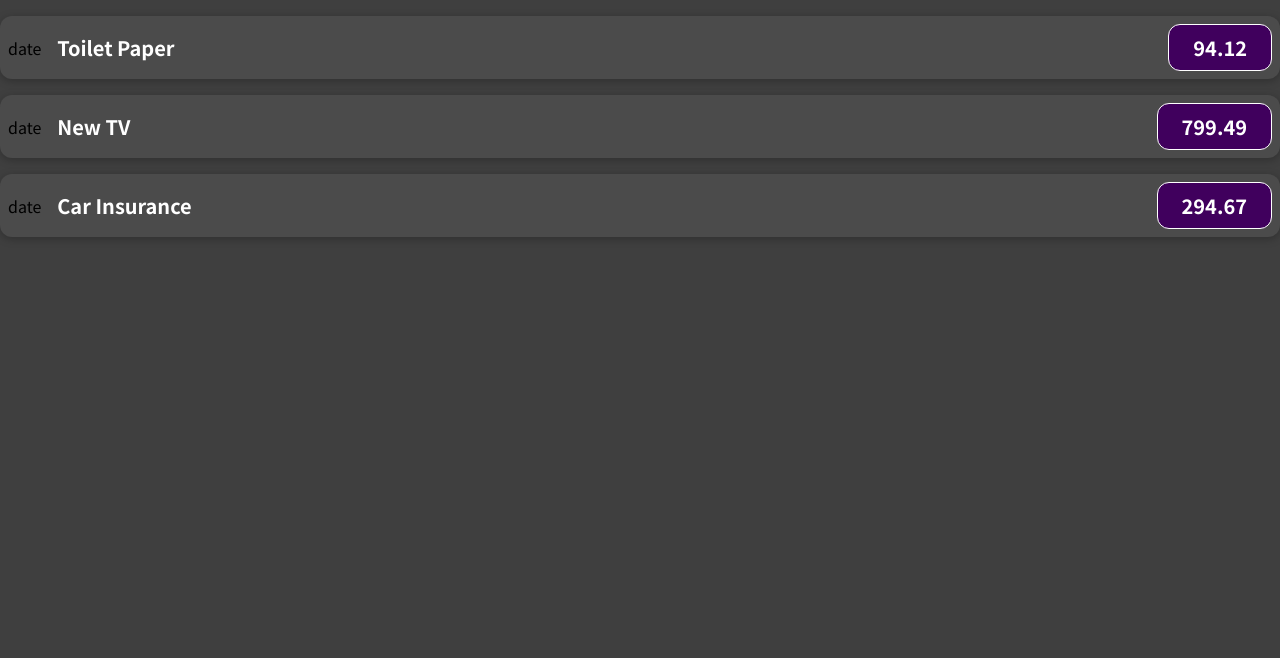
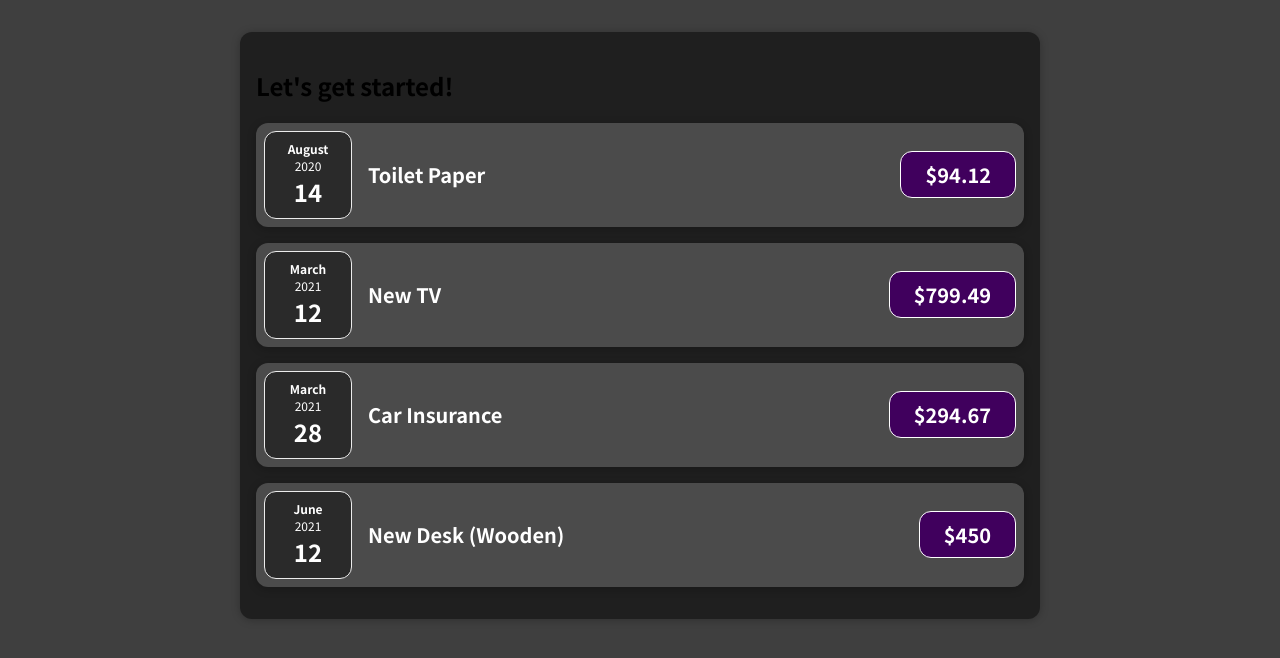
Before and after one commit to keshab4855/react-practice, a React (Create React App) app in the folder my-app/: page / in a window 1280 px wide. Shown: the top 658 px of the page. Built offline with nearby package versions, Linux system fonts and the light colour scheme.

Commit message:
more props

```diff
--- a/my-app/src/App.js
+++ b/my-app/src/App.js
@@ -1,5 +1,6 @@
 import "./App.css";
 import ExpenseItem from "./components/ExpenseItem";
+import Expenses from "./components/Expenses";
 
 function App() {
   const expenses = [
@@ -7,28 +8,25 @@
       id: "e1",
       title: "Toilet Paper",
       amount: 94.12,
-      date: "date",
+      date: new Date(2020, 7, 14),
     },
-    { id: "e2", title: "New TV", amount: 799.49, date: "date" },
+    { id: "e2", title: "New TV", amount: 799.49, date: new Date(2021, 2, 12) },
     {
       id: "e3",
       title: "Car Insurance",
       amount: 294.67,
-      date: "date",
+      date: new Date(2021, 2, 28),
     },
     {
       id: "e4",
       title: "New Desk (Wooden)",
       amount: 450,
-      date: "date",
+      date: new Date(2021, 5, 12),
     },
   ];
-  // console.log(expenses);
   return (
-    <div className="App">
-      <ExpenseItem expenses={expenses[0]}></ExpenseItem>
-      <ExpenseItem expenses={expenses[1]}></ExpenseItem>
-      <ExpenseItem expenses={expenses[2]}></ExpenseItem>
+    <div>
+      <Expenses expenses={expenses}></Expenses>
     </div>
   );
 }
--- /dev/null
+++ b/my-app/src/components/ExpenseDate.css
@@ -0,0 +1,26 @@
+.expense-date {
+  display: flex;
+  flex-direction: column;
+  width: 5.5rem;
+  height: 5.5rem;
+  border: 1px solid #ececec;
+  background-color: #2a2a2a;
+  color: white;
+  border-radius: 12px;
+  align-items: center;
+  justify-content: center;
+}
+
+.expense-date__month {
+  font-size: 0.75rem;
+  font-weight: bold;
+}
+
+.expense-date__year {
+  font-size: 0.75rem;
+}
+
+.expense-date__day {
+  font-size: 1.5rem;
+  font-weight: bold;
+}
--- /dev/null
+++ b/my-app/src/components/ExpenseDate.js
@@ -0,0 +1,17 @@
+import "./ExpenseDate.css";
+
+function ExpenseDate(props) {
+  const month = props.date.toLocaleString("en-US", { month: "long" });
+  const day = props.date.toLocaleString("en-US", { day: "2-digit" });
+  const year = props.date.getFullYear();
+
+  return (
+    <div className="expense-date">
+      <div className="expense-date__month">{month}</div>
+      <div className="expense-date__year">{year}</div>
+      <div className="expense-date__day">{day}</div>
+    </div>
+  );
+}
+
+export default ExpenseDate;
--- a/my-app/src/components/ExpenseItem.js
+++ b/my-app/src/components/ExpenseItem.js
@@ -1,26 +1,16 @@
-import React from "react";
+import ExpenseDate from "./ExpenseDate";
 import "./ExpenseItem.css";
 
-const ExpenseItem = ({ expenses }) => {
-  //   console.log(expenses.title);
-  //   const expenseDate = new Date();
-  //   let day = expenseDate.getDate();
-  //   let month = expenseDate.getMonth() + 1;
-  //   let year = expenseDate.getFullYear();
-  //   let currentDate = `${day}-${month}-${year}`;
-  //   const expenseYear = expenseDate.getFullYear();
-
-  //   const expenseTitle = "Car Insurance ";
-  //   const expnseAmount = "112$";
+function ExpenseItem(props) {
   return (
     <div className="expense-item">
-      <div>{expenses.date}</div>
+      <ExpenseDate date={props.date} />
       <div className="expense-item__description">
-        <h2>{expenses.title}</h2>
-        <div className="expense-item__price">{expenses.amount}</div>
+        <h2>{props.title}</h2>
+        <div className="expense-item__price">${props.amount}</div>
       </div>
     </div>
   );
-};
+}
 
 export default ExpenseItem;
--- /dev/null
+++ b/my-app/src/components/Expenses.css
@@ -0,0 +1,9 @@
+.expenses {
+  padding: 1rem;
+  background-color: rgb(31, 31, 31);
+  margin: 2rem auto;
+  width: 50rem;
+  max-width: 95%;
+  border-radius: 12px;
+  box-shadow: 0 1px 8px rgba(0, 0, 0, 0.25);
+}
--- /dev/null
+++ b/my-app/src/components/Expenses.js
@@ -0,0 +1,33 @@
+import React from "react";
+import ExpenseItem from "./ExpenseItem";
+import "./Expenses.css";
+
+const Expenses = ({ expenses }) => {
+  return (
+    <div className="expenses">
+      <h2>Let's get started!</h2>
+      <ExpenseItem
+        title={expenses[0].title}
+        amount={expenses[0].amount}
+        date={expenses[0].date}
+      />
+      <ExpenseItem
+        title={expenses[1].title}
+        amount={expenses[1].amount}
+        date={expenses[1].date}
+      />
+      <ExpenseItem
+        title={expenses[2].title}
+        amount={expenses[2].amount}
+        date={expenses[2].date}
+      />
+      <ExpenseItem
+        title={expenses[3].title}
+        amount={expenses[3].amount}
+        date={expenses[3].date}
+      />
+    </div>
+  );
+};
+
+export default Expenses;
```
Also changed, not shown: my-app/src/components/Card.js (added, +7 -0 lines), 1 other file (tests, documents, lock files or other folders).
